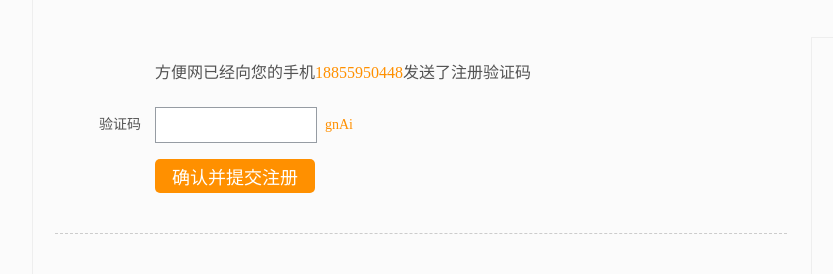
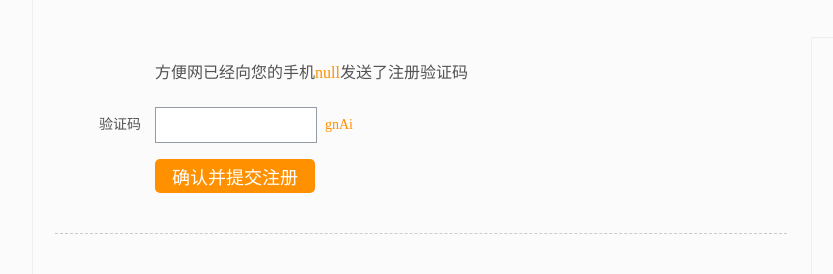
Before and after one commit to liulxi/convenience, a plain HTML site: page logo.html in a window 1280 px wide. Shown: the part 252-526 px from the top of the page, 107-940 px from the left. Drawn offline with nearby package versions, Linux system fonts and the light colour scheme.

Commit message:
修改enter.js

```diff
--- a/js/logo.js
+++ b/js/logo.js
@@ -1,9 +1,8 @@
 $(function() {
     //获取cookie中电话号码
-    var phone = localStorage.getItem("phone" + localStorage.count)
-    $("#cookiephone").innerHTML = phone;
+    var count=localStorage.getItem("count");
+    $("#cookiephone").text(localStorage.getItem("phone"+count));
     $("#cookiephone").css("color", "#ff9000");
-    console.log(phone);
     //生成四位验证码
     function codes() {
         var str = "";
--- a/logo.html
+++ b/logo.html
@@ -45,7 +45,7 @@
             <!-- middle-l -->
             <div class="middle-l">
                 <div class="middle1">
-                    <p>方便网已经向您的手机<span id="cookiephone">18855950448</span>发送了注册验证码</p>
+                    <p class="p1">方便网已经向您的手机<span id="cookiephone">18855950448</span>发送了注册验证码</p>
                     <h2>验证码</h2>
                     <input type="text" id="inputCode">
                     <span id="codeInfo"></span>
```
Also changed, not shown: js/enter.js (+2 -5 lines).
